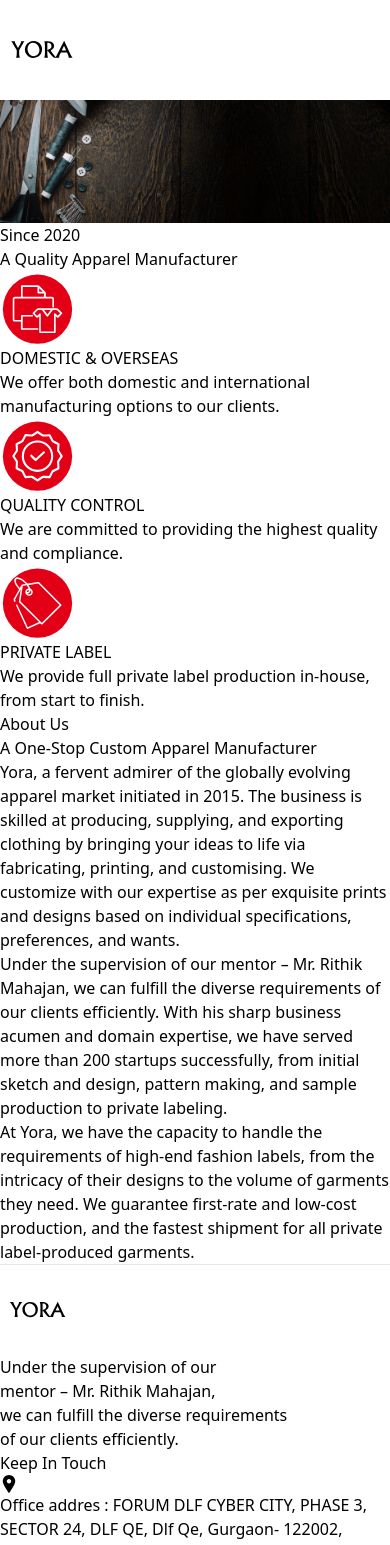
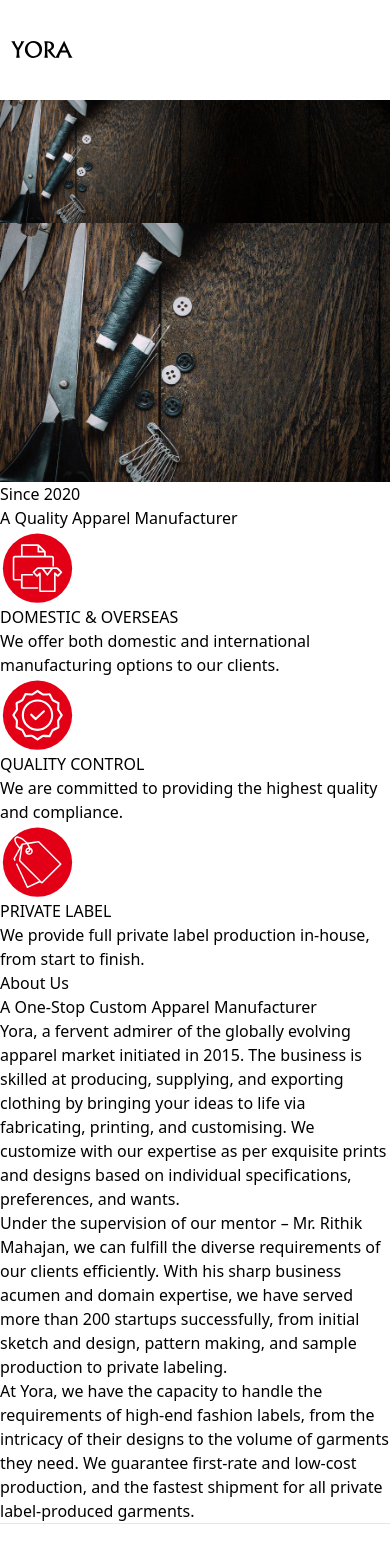
Before and after one commit to insomniac27/yoraa-landing, a React (Vite) app: page / in a window 390 px wide. Shown: the top 1545 px of the page. Built offline with nearby package versions, Linux system fonts and the light colour scheme.

Commit message:
added mobile responsiveness

```diff
--- a/src/App.jsx
+++ b/src/App.jsx
@@ -1,5 +1,6 @@
 import React from "react";
 import banner from "./assets/Banner.jpg";
+import mobBanner from './assets/mobBanner.jpg'
 import { Link } from "react-router";
 
 const App = () => {
@@ -51,8 +52,11 @@ const App = () => {
           </svg>
         </div>
       </nav>
-      <div className=" w-full ">
+      <div className=" hidden sm:block w-full ">
         <img className=" object-cover" src={banner} alt="banner" />
+      </div>
+      <div className=" block sm:hidden w-full ">
+        <img className=" object-cover" src={mobBanner} alt="banner" />
       </div>
 
       {/* "QUALITY SECTION" */}
@@ -182,7 +186,10 @@ const App = () => {
           </div>
         </div>
       </div>
-      <div className=" my-10">
+
+      {/* "About us" */}
+
+      <div className=" my-10 mx-4 sm:mx-0">
         <h3 className=" text-center font-bold text-gray-700 text-2xl">
           About Us
         </h3>
@@ -220,9 +227,9 @@ const App = () => {
       {/* "Footer" */}
 
       <hr className="w-full h-[1.5px] bg-gray-300 " />
-      <div className=" grid grid-cols-3  mx-7 pb-5">
+      <div className=" grid grid-cols-1  ml-10 gap-8  sm:grid-cols-3  sm:mx-7 pb-5">
         <div className="   col-span-1 ">
-          <div className=" flex flex-col  ml-6">
+          <div className=" flex flex-col  sm:ml-6">
             <div>
               <svg
                 xmlns="http://www.w3.org/2000/svg"
```
Also changed, not shown: src/assets/mobBanner.jpg (added).
